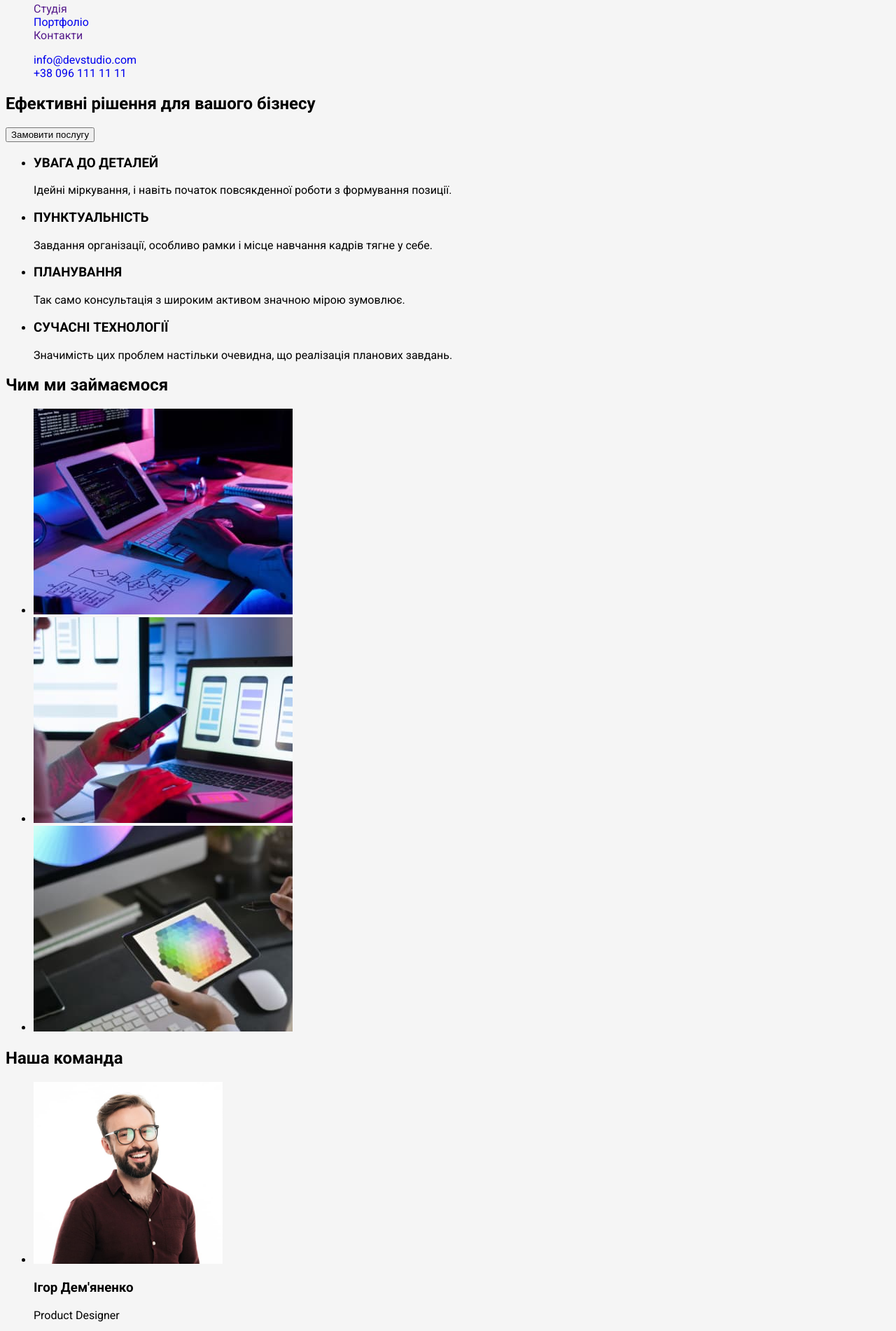
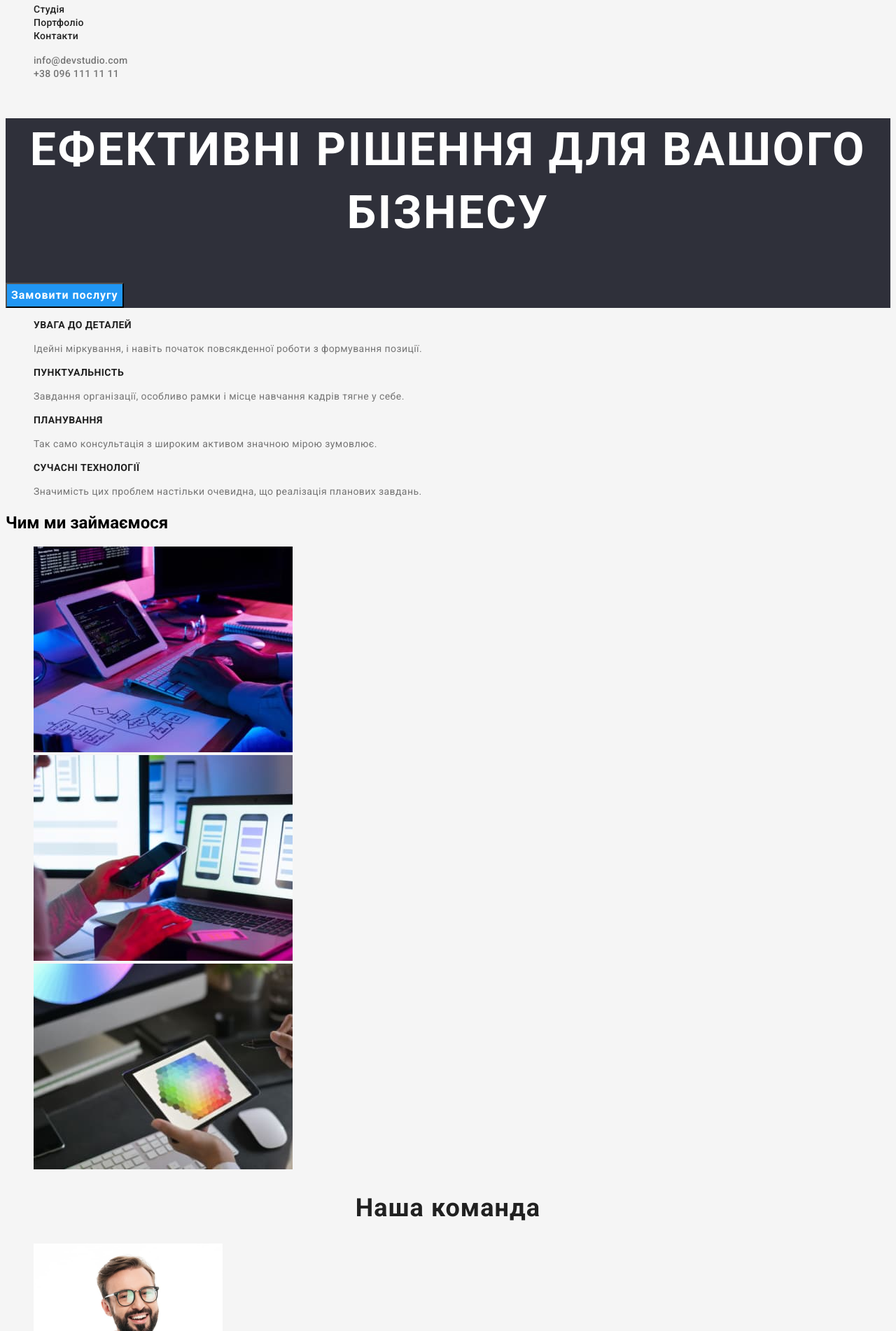
Before and after one commit to TyomaShapoval/goit-markup-hw-03, a plain HTML site: page index.html in a window 1280 px wide. Shown: the part 52-1954 px from the top of the page at 70% size. Drawn offline with Linux system fonts and the light colour scheme.

Commit message:
index css

```diff
--- a/index.html
+++ b/index.html
@@ -18,9 +18,9 @@
       <nav>
         <a href="./index.html" class="logo">Web<span>Studio</span></a>
         <ul class="site-nav list">
-          <li><a href="" class="nav-link link">Студія</a></li>
-          <li><a href="./portfolio.html" class="nav-link link">Портфоліо</a></li>
-          <li><a href="" class="nav-link link">Контакти</a></li>
+          <li class="nav-list"><a href="" class="nav-link link">Студія</a></li>
+          <li class="nav-list"><a href="./portfolio.html" class="nav-link link">Портфоліо</a></li>
+          <li class="nav-list"><a href="" class="nav-link link">Контакти</a></li>
         </ul>
       </nav>
       <ul class="contact list">
@@ -29,13 +29,13 @@
       </ul>
     </header>
     <main>
-      <section>
+      <section class="hero">
         <h1>Ефективні рішення для вашого бізнесу</h1>
-        <button type="button">Замовити послугу</button>
+        <button type="button" class="button">Замовити послугу</button>
       </section>
       <section>
         <h2 hidden>Методи</h2>
-        <ul>
+        <ul class="work list">
           <li>
             <h3>УВАГА ДО ДЕТАЛЕЙ</h3>
             <p>
@@ -67,7 +67,7 @@
       </section>
       <section>
         <h2>Чим ми займаємося</h2>
-        <ul>
+        <ul class="list">
           <li>
             <img
               src="./image/box1.jpg"
@@ -94,9 +94,9 @@
           </li>
         </ul>
       </section>
-      <section>
+      <section class="team">
         <h2>Наша команда</h2>
-        <ul>
+        <ul class="list">
           <li>
             <img
               src="./image/img.jpg"
@@ -140,23 +140,23 @@
         </ul>
       </section>
     </main>
-    <footer>
-      <a href="./index.html">WebStudio</a>
-      <ul>
+    <footer class="footer">
+      <a href="./index.html" class="logo">Web<span style="color: #ffffff;">Studio</span></a>
+      <ul class="list">
         <li>
           <address>
             <a
               href="https://www.google.com/maps/place/%D0%B1%D1%83%D0%BB%D1%8C%D0%B2%D0%B0%D1%80+%D0%9B%D0%B5%D1%81%D1%96+%D0%A3%D0%BA%D1%80%D0%B0%D1%97%D0%BD%D0%BA%D0%B8,+26,+%D0%9A%D0%B8%D1%97%D0%B2,+02000/@50.4259691,30.5297356,14.66z/data=!4m5!3m4!1s0x40d4cf0e033ecbe9:0x57a4dffefec77da0!8m2!3d50.4265807!4d30.5383858"
-              rel="noopener noreferrer nofollow"
+              rel="noopener noreferrer nofollow" class="address-link link"
               >Київ, пр-т Лесі Українки, 26</a
             >
           </address>
         </li>
         <li>
-          <a href="mailto:info@devstudio.com">info@devstudio.com</a>
+          <a href="mailto:info@devstudio.com" class="contact-link-footer link">info@devstudio.com</a>
         </li>
         <li>
-          <a href="tel:+380961111111">+38 096 111 11 11</a>
+          <a href="tel:+380961111111"  class="contact-link-footer link">+38 096 111 11 11</a>
         </li>
       </ul>
     </footer>
--- a/style/style.css
+++ b/style/style.css
@@ -1,4 +1,5 @@
 /* body */
+
 body {
   font-family: roboto;
   background-color: #f5f5f5;
@@ -8,7 +9,7 @@ body {
 }
 .link {text-decoration: none;}
 
-/* header */
+/* -------------------header-------------------- */
 .logo {
   font-family: "Raleway";
   font-style: normal;
@@ -18,15 +19,131 @@ body {
   letter-spacing: 0.03em;
   color: #2196f3;
   text-decoration: none;
+  cursor: pointer;
 }
 .logo span {
   color: #000000;
 }
 
-.nav-list {
+.nav-link {
   font-weight: 500;
   font-size: 14px;
   line-height: calc(16 / 14);
   letter-spacing: 0.02em;
   color: #212121;
+  cursor: pointer;
 }
+.nav-link:hover,
+.nav-link:focus {
+  color:#2196F3;
+}
+.contact-link {
+  font-weight: 500;
+font-size: 14px;
+line-height: calc(16 / 14);
+letter-spacing: 0.02em;
+color: #757575;
+cursor: pointer;
+}
+.contact-link:hover,
+.contact-link:focus {
+color:#2196F3
+}
+/* --------------------hero-------------------- */
+.hero {
+  background-color: #2F303A;
+  font-weight: 900;
+    font-size: 44px;
+    line-height: calc(60 / 44);
+    text-align: center;
+    letter-spacing: 0.06em;
+    text-transform: uppercase;
+    color: #FFFFFF;
+}
+.button{
+  font-family: 'Roboto';
+    font-style: normal;
+    font-weight: 700;
+    font-size: 16px;
+    line-height: calc(30 / 16);
+    display: flex;
+    align-items: center;
+    text-align: center;
+    letter-spacing: 0.06em;
+    color: #FFFFFF;
+    background-color: #2196F3;
+}
+.button:hover,
+.button:focus {
+  color: #212121;
+  background-color:#FFFFFF ;
+}
+/* ---------------work priorities------------------ */
+.work h3 {
+  font-weight: 700;
+    font-size: 14px;
+    line-height: 16px;
+    letter-spacing: 0.03em;
+    text-transform: uppercase;
+    color: #212121;
+}
+.work p {
+  font-weight: 400;
+    font-size: 14px;
+    line-height: 24px;
+    letter-spacing: 0.03em;
+    color: #757575;
+}
+/* -------------team------------------- */
+.team h2 {
+  font-weight: 700;
+    font-size: 36px;
+    line-height: calc(42 / 36);
+    text-align: center;
+    letter-spacing: 0.03em;
+    color: #212121;
+}
+.team h3 {
+  font-weight: 500;
+    font-size: 16px;
+    line-height: calc(19 / 16);
+    text-align: center;
+    letter-spacing: 0.03em;
+    color: #212121;
+}
+.team p {
+  font-weight: 400;
+    font-size: 16px;
+    line-height: calc(19 / 16);
+    text-align: center;
+    letter-spacing: 0.03em;
+    color: #757575;
+}
+/* --------------footer---------------- */
+.footer
+{
+  background-color: #2F303A;
+}
+.address-link
+{
+  font-weight: 400;
+    font-size: 14px;
+    line-height: 1.71;
+    letter-spacing: 0.03em;
+    color: #FFFFFF;
+    cursor: pointer;
+}
+.contact-link-footer
+{
+  font-weight: 400;
+    font-size: 14px;
+    line-height: 1.71;
+    letter-spacing: 0.03em;
+    color: rgba(255, 255, 255, 0.6);
+    cursor: pointer;
+}
+.contact-link-footer:hover,
+.contact-link-footer:focus
+{
+  color: #2196F3;
+}
```
